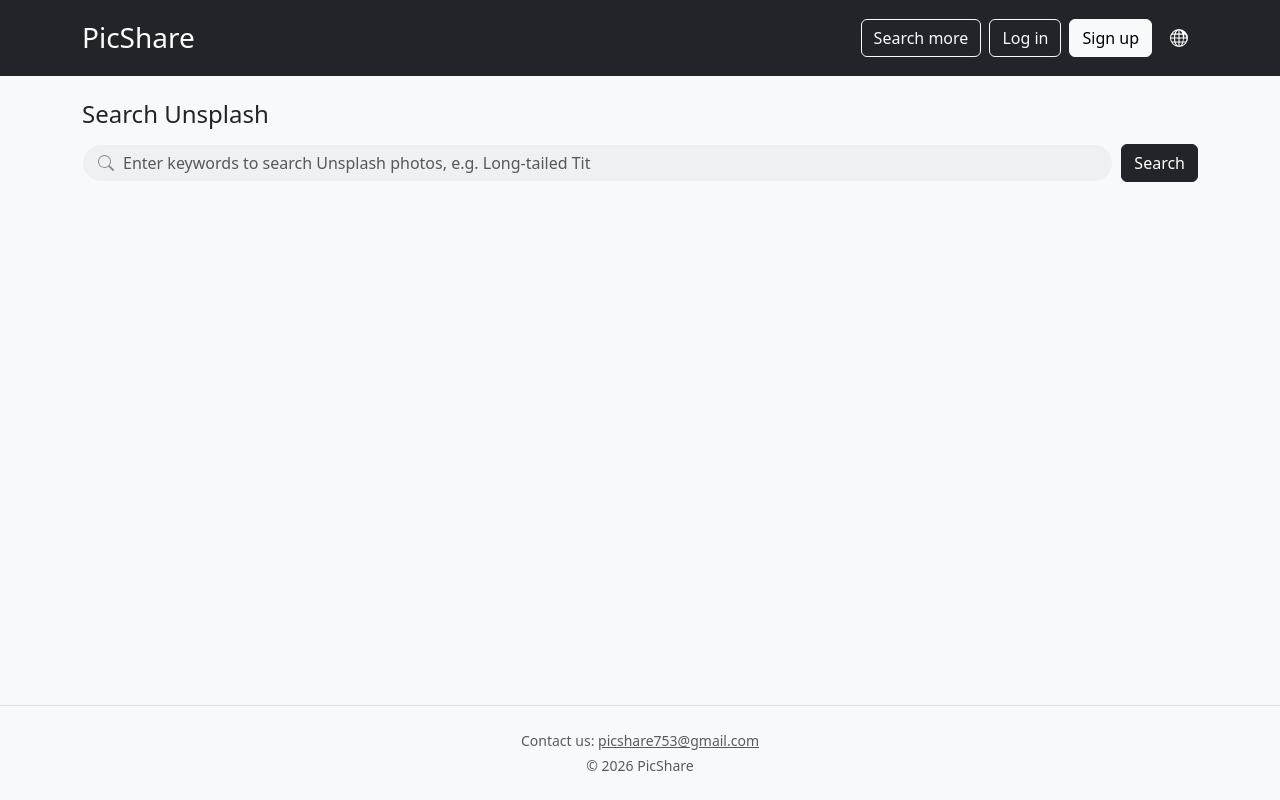
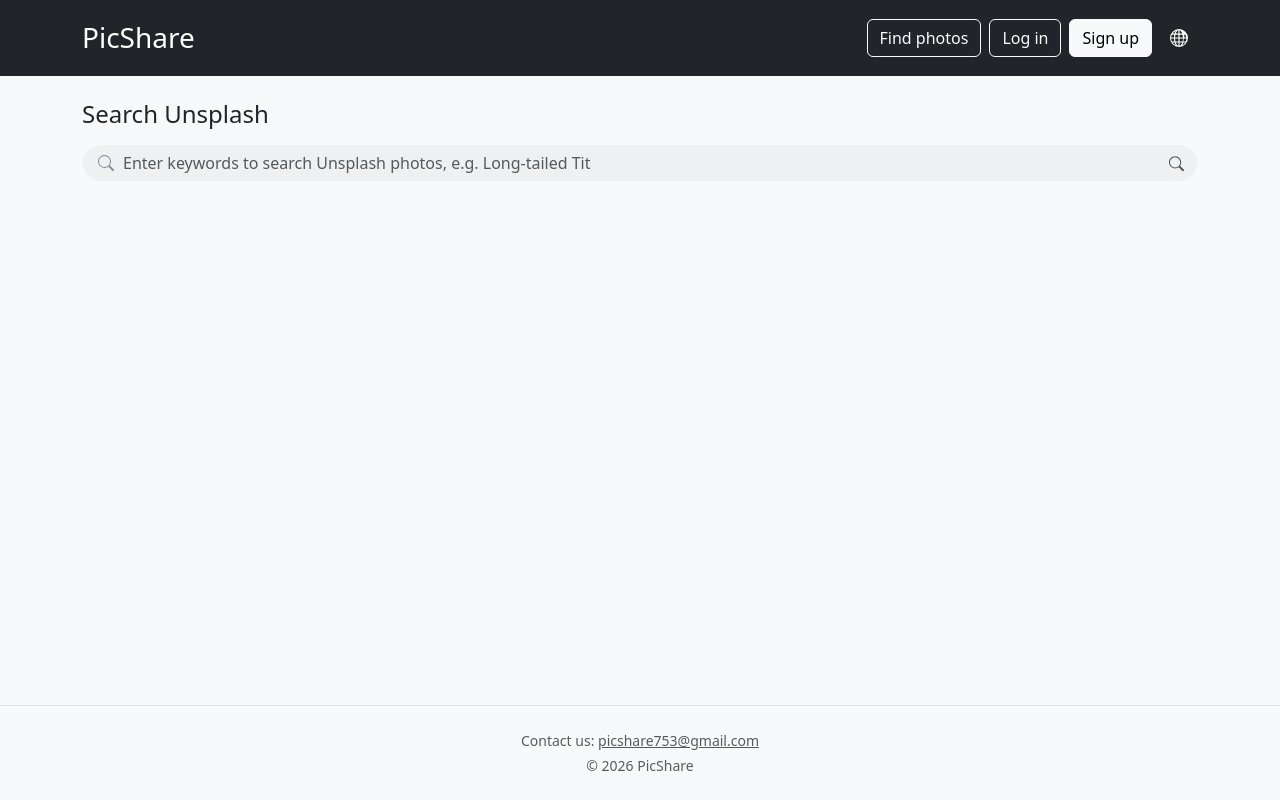
Before and after one commit to JuneChen1/image-sharing-platform, a website: page public/search.html in a window 1280 px wide. Drawn offline with nearby package versions, Linux system fonts and the light colour scheme.

Commit message:
refactor(search): restyle search page and nav link

```diff
--- a/public/js/auth.js
+++ b/public/js/auth.js
@@ -86,10 +86,11 @@
     function renderAuthUI() {
       const loggedIn = isLoggedIn();
       const onAuthPage = window.location.pathname === '/auth.html';
+      const onSearchPage = window.location.pathname === '/search.html';
       guestEl.classList.toggle('d-none', loggedIn || onAuthPage);
       userEl.classList.toggle('d-none', !loggedIn);
       shareBtn.classList.toggle('d-none', !loggedIn);
-      searchLink.classList.toggle('d-none', onAuthPage);
+      searchLink.classList.toggle('d-none', onAuthPage || onSearchPage);
       adminPanelLink.classList.toggle('d-none', !loggedIn || !isAdmin());
       langSwitchNav.classList.toggle('d-none', loggedIn);
       if (loggedIn) {
--- a/public/js/i18n.js
+++ b/public/js/i18n.js
@@ -44,7 +44,7 @@ const i18n = (function () {
       'user.nickname': '暱稱',
 
       'nav.share': '分享',
-      'nav.searchMore': '搜尋更多',
+      'nav.findPhotos': '找圖片',
       'nav.login': '登入',
       'nav.register': '註冊',
       'nav.profile': '個人資料',
@@ -100,7 +100,6 @@ const i18n = (function () {
 
       'search.heading': '從 Unsplash 搜尋',
       'search.placeholder': '輸入關鍵字搜尋 Unsplash 圖片，例如 Long-tailed Tit',
-      'search.photographer': '攝影師：',
 
       'auth.login': '登入',
       'auth.register': '註冊',
@@ -261,7 +260,7 @@ const i18n = (function () {
       'user.nickname': 'Nickname',
 
       'nav.share': 'Share',
-      'nav.searchMore': 'Search more',
+      'nav.findPhotos': 'Find photos',
       'nav.login': 'Log in',
       'nav.register': 'Sign up',
       'nav.profile': 'Profile',
@@ -319,7 +318,6 @@ const i18n = (function () {
 
       'search.heading': 'Search Unsplash',
       'search.placeholder': 'Enter keywords to search Unsplash photos, e.g. Long-tailed Tit',
-      'search.photographer': 'Photographer: ',
 
       'auth.login': 'Log in',
       'auth.register': 'Sign up',
--- a/public/js/search.js
+++ b/public/js/search.js
@@ -189,6 +189,7 @@
   }
 
   function renderPhotoCard(photo) {
+    const initial = (photo.user.name || '?').trim().charAt(0).toUpperCase();
     return `
       <div class="card">
         <img
@@ -199,7 +200,10 @@
         />
         <div class="card-body">
           <p class="card-text">
-            ${i18n.t('search.photographer')}<a href="${photo.user.links.html}" target="_blank" rel="noopener">${photo.user.name}</a>
+            <a href="${photo.user.links.html}" target="_blank" rel="noopener" class="person-avatar-link d-flex">
+              <span class="photo-author-avatar">${initial}</span>
+              <span class="photo-author-name">${photo.user.name}</span>
+            </a>
           </p>
           <button type="button" class="btn btn-sm btn-dark w-100" data-share-url="${photo.links.html}">${i18n.t('common.share')}</button>
         </div>
--- a/public/partials/chrome.html
+++ b/public/partials/chrome.html
@@ -12,7 +12,7 @@
       >
         分享
       </button>
-      <a href="/search.html" id="search-link" class="btn btn-outline-light" data-i18n="nav.searchMore">搜尋更多</a>
+      <a href="/search.html" id="search-link" class="btn btn-outline-light" data-i18n="nav.findPhotos">找圖片</a>
       <div id="auth-guest" class="d-flex gap-2">
         <a href="/auth.html" class="btn btn-outline-light" data-i18n="nav.login">登入</a>
         <a href="/auth.html?tab=register" class="btn btn-light" data-i18n="nav.register">註冊</a>
--- a/public/search.html
+++ b/public/search.html
@@ -20,7 +20,7 @@
 
   <main class="container">
     <h1 class="h4 mb-3" data-i18n="search.heading">從 Unsplash 搜尋</h1>
-    <form id="search-form" class="d-flex gap-2 mb-4">
+    <form id="search-form" class="mb-4">
       <div class="search-box">
         <span class="search-box-icon">
           <svg xmlns="http://www.w3.org/2000/svg" width="16" height="16" fill="currentColor" viewBox="0 0 16 16">
@@ -35,8 +35,12 @@
           data-i18n-placeholder="search.placeholder"
           required
         />
+        <button type="submit" class="search-box-submit" aria-label="搜尋" data-i18n-aria-label="common.search">
+          <svg xmlns="http://www.w3.org/2000/svg" width="15" height="15" fill="currentColor" viewBox="0 0 16 16">
+            <path d="M11.742 10.344a6.5 6.5 0 1 0-1.397 1.398h-.001q.044.06.098.115l3.85 3.85a1 1 0 0 0 1.415-1.414l-3.85-3.85a1 1 0 0 0-.115-.1zM12 6.5a5.5 5.5 0 1 1-11 0 5.5 5.5 0 0 1 11 0"/>
+          </svg>
+        </button>
       </div>
-      <button type="submit" class="btn btn-dark text-nowrap" data-i18n="common.search">搜尋</button>
     </form>
     <div id="status" class="text-muted mb-3"></div>
     <div id="results" class="masonry-grid"></div>
```
